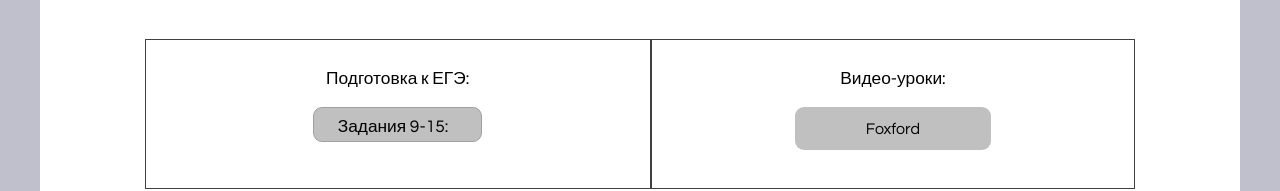
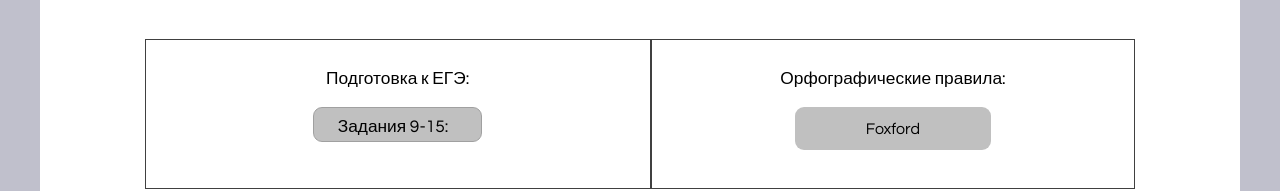
Before and after one commit to fismay/uchi-rus, a plain HTML site: page orthography.html in a window 1280 px wide. Shown: the part 1144-1335 px from the top of the page. Drawn offline with Linux system fonts and the light colour scheme.

Commit message:
orthography.html

```diff
--- a/orthography.html
+++ b/orthography.html
@@ -128,7 +128,7 @@
 	</script>
 </div></div></div>
 <div style="clear:both"></div></div></div><div id="container_177c2b57"><div id="container_177c2b57_padding" ><div class="textstyle2"></div>
-<div class="textstyle1">  <span class="textstyle12"><br/>&#1042;&#1080;&#1076;&#1077;&#1086;-&#1091;&#1088;&#1086;&#1082;&#1080;:<br/><br/></span>
+<div class="textstyle1">  <span class="textstyle12"><br/>&#1054;&#1088;&#1092;&#1086;&#1075;&#1088;&#1072;&#1092;&#1080;&#1095;&#1077;&#1089;&#1082;&#1080;&#1077; &#1087;&#1088;&#1072;&#1074;&#1080;&#1083;&#1072;:<br/><br/></span>
   <a href="https://foxford.ru/wiki/russkiy-yazyk/proveryaemye-bezudarnye-glasnye-v-korne" target="_blank" style="text-decoration:none"><div id="button_7a1f4ea1">
     <div class="vcenterstyle1"><div class="vcenterstyle2">      <div class="textstyle2">
         </div>
```
